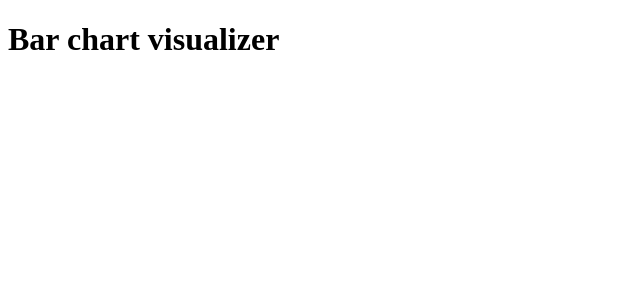
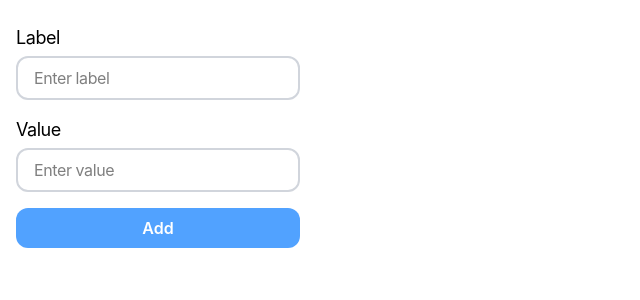
Before and after one commit to Vatsal-Bharkhada-Simform/Bar-chart-visualizer, a React (Vite) app: page / in a window 1280 px wide. Shown: the top 300 px of the page, without its empty margins (0-640 px from the left). Built offline with nearby package versions, Linux system fonts and the light colour scheme.

Commit message:
Feat: Add form to create data items

```diff
--- a/src/App.tsx
+++ b/src/App.tsx
@@ -1,8 +1,10 @@
+import DataView from "./layout/DataView";
+
 function App() {
 	return (
-		<>
-			<h1>Bar chart visualizer</h1>
-		</>
+		<main className="w-full h-screen flex">
+            <DataView />
+        </main>
 	);
 }
 
--- /dev/null
+++ b/src/UI/Input.tsx
@@ -0,0 +1,32 @@
+interface InputProps extends React.InputHTMLAttributes<HTMLInputElement> {
+	labelText?: string;
+}
+
+export default function Input({ labelText = "", ...props }: InputProps) {
+	if (labelText) {
+		return (
+			<div className="flex flex-col gap-1">
+				<label
+					htmlFor={props.id}
+					className="text-base md:text-lg font-inter tracking-tight text-primary"
+				>
+					{labelText}
+				</label>
+				<input
+					type={props.type}
+					id={props.id}
+					className="w-full px-4 py-2 bg-white border-2 border-gray-300 focus:border-blue-400 outline-none rounded-xl tracking-tight"
+					{...props}
+				/>
+			</div>
+		);
+	}
+
+	return (
+		<input
+			type={props.type}
+			className="w-full px-4 py-2 bg-white border-2 border-gray-300 focus:border-blue-400 outline-none rounded-xl tracking-tight"
+			{...props}
+		/>
+	);
+}
--- /dev/null
+++ b/src/components/DataForm.tsx
@@ -0,0 +1,49 @@
+import { useContext } from "react";
+import Input from "../UI/Input";
+import { ChartContext } from "../context/ChartContext";
+
+export default function DataForm(){
+    const { addDataItem } = useContext(ChartContext);
+
+    function handleSubmit(e: React.SubmitEvent<HTMLFormElement>){
+        e.preventDefault();
+        const formData = new FormData(e.currentTarget);
+        const label = formData.get("label");
+        const value = formData.get("value");
+
+        if(typeof label !== "string" || typeof value !== "string") return;
+        if (isNaN(Number(value))) return;
+
+		addDataItem({ label: label, value: Number(value) });
+
+        e.currentTarget.reset();
+    }
+
+    return (
+        <form
+            onSubmit={handleSubmit}
+            className="py-2 flex flex-col gap-4"
+        >
+            <Input
+                type="text"
+                labelText="Label"
+                id="labelText"
+                name="label"
+                placeholder="Enter label"
+            />
+            <Input
+                type="number"
+                labelText="Value"
+                id="value"
+                name="value"
+                placeholder="Enter value"
+            />
+            <button
+                type="submit"
+                className="w-full px-6 py-2 border-none outline-none rounded-xl bg-blue-400 hover:bg-blue-500 text-white font-semibold"
+            >
+                Add
+            </button>
+        </form>
+    )
+}
--- a/src/index.css
+++ b/src/index.css
@@ -0,0 +1,6 @@
+@import "tailwindcss";
+
+
+body {
+    font-family: "Inter", Arial, Helvetica, sans-serif;
+}
--- a/src/main.tsx
+++ b/src/main.tsx
@@ -2,9 +2,12 @@ import { StrictMode } from "react";
 import { createRoot } from "react-dom/client";
 import "./index.css";
 import App from "./App.tsx";
+import ChartContextProvider from "./context/ChartContextProvider.tsx";
 
 createRoot(document.getElementById("root")!).render(
 	<StrictMode>
-		<App />
+		<ChartContextProvider>
+			<App />
+		</ChartContextProvider>
 	</StrictMode>
 );
```
